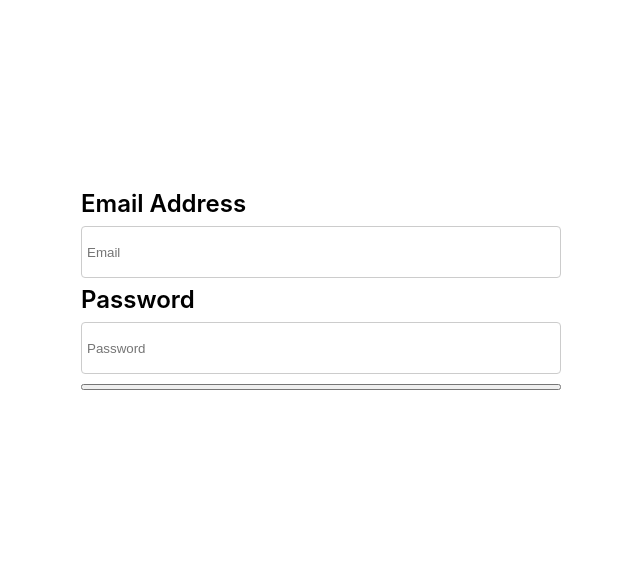
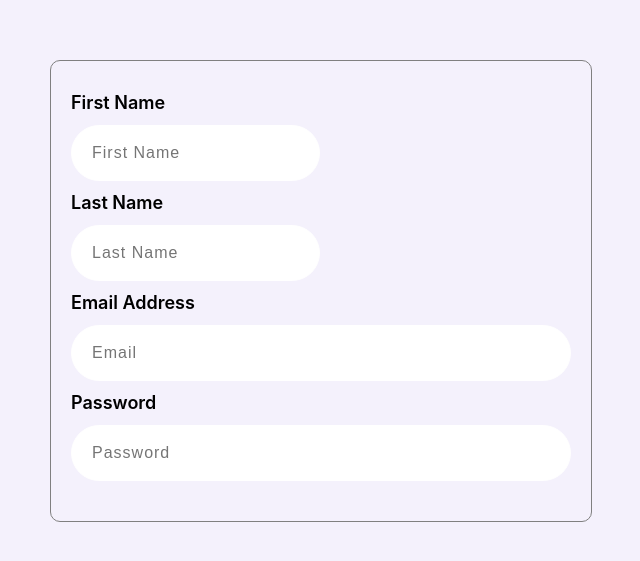
Before and after one commit to nermindonat/react-login-page, a React (Create React App) app: page /register in a window 1280 px wide. Shown: the part 109-670 px from the top of the page, without its empty margins (319-959 px from the left). Built offline with nearby package versions, Linux system fonts and the light colour scheme.

Commit message:
react-router-dom added.

```diff
--- a/package.json
+++ b/package.json
@@ -8,6 +8,7 @@
     "@testing-library/user-event": "^13.5.0",
     "react": "^18.2.0",
     "react-dom": "^18.2.0",
+    "react-router-dom": "^6.4.2",
     "react-scripts": "5.0.1",
     "web-vitals": "^2.1.4"
   },
--- a/src/App.css
+++ b/src/App.css
@@ -4,4 +4,5 @@
   display: flex;
   justify-content: center;
   align-items: center;
+  background-color: #F4F1FC;
 }
--- a/src/App.js
+++ b/src/App.js
@@ -1,11 +1,18 @@
-
-import './App.css';
-import LoginPage from './pages/LoginPage/LoginPage';
+import { BrowserRouter, Routes, Route } from "react-router-dom";
+import "./App.css";
+import LoginPage from "./pages/LoginPage/LoginPage";
+import RegisterPage from "./pages/RegisterPage/RegisterPage";
 
 function App() {
   return (
+
     <div className="App">
-      <LoginPage />
+      <BrowserRouter>
+      <Routes>
+        <Route path="/register" element={<RegisterPage />} />
+        <Route path="/login" element={<LoginPage />} />
+      </Routes>
+    </BrowserRouter>
     </div>
   );
 }
--- a/src/components/LoginForm/LoginForm.jsx
+++ b/src/components/LoginForm/LoginForm.jsx
@@ -1,25 +1,27 @@
-import React from 'react'
-import './loginForm.css'
+import React from "react";
+import Button from "../button/Button";
+import "./loginForm.css";
+import { Link } from "react-router-dom";
 
 const LoginForm = () => {
   return (
-    <div className='container'>
     <div className="login-form">
       <form>
-                <div className='email'>
+        <div className="email">
           <label htmlFor="email">Email Address</label>
-                    <input type="text" placeholder='Email'/>
+          <input type="text" placeholder="Email" />
         </div>
-                <div className='password'>
-                    <label htmlFor="username" placeholder='Password'>Password</label>
-                    <input type="text" placeholder='Password'/>
+        <div className="password">
+          <label htmlFor="username" placeholder="Password">
+            Password
+          </label>
+          <input type="text" placeholder="Password" />
         </div>
-                <button></button>
+        <Button />
       </form>
+      <Link to="/register">Don't have an account?</Link>
     </div>
+  );
+};
 
-    </div>
-  )
-}
-
-export default LoginForm
+export default LoginForm;
--- a/src/components/LoginForm/loginForm.css
+++ b/src/components/LoginForm/loginForm.css
@@ -1,15 +1,13 @@
-.container{
-    width: 500px;
-    min-height: 400px;
-    display: flex;
-
-}
 
 .login-form{
-    width: 100%;
     display: flex;
-    padding: 10px;
+    flex-direction: column;
+    padding: 20px;
     align-items: center;
+    width: 500px;
+    min-height: 350px;
+    border: 1px solid grey;
+    border-radius: 10px;
 
 }
 
@@ -17,6 +15,7 @@ form{
     width: 100%;
     display: flex;
     flex-direction: column;
+    margin: 10px 0;
 }
 
 .email{
@@ -35,17 +34,27 @@ label{
     display: block;
     line-height: 1.5rem;
     font-weight: 600;
-    font-size: 1.5rem;
+    font-size: 18px;
 }
 
 input{
     display: block;
     height: 40px;
-    padding: 5px;
-    border: 1px solid #ccc;
-    border-radius: 4px;
+    border: 1px solid #ffffff;
+    border-radius: 30px;
+    font-family: sans-serif;
     background-color: #fff;
     color: #000;
     font-weight: 300;
     margin: 10px 0px;
+    outline: none;
+    font-size: 16px;
+    padding: 7px 20px;
+    box-shadow: inset 0 0 0 0 #ffffff;
+    transition: .3s;
+    letter-spacing: 1px;
 }
+
+input:focus{
+    border-color: #b47e7b;
+}
--- /dev/null
+++ b/src/components/button/Button.jsx
@@ -0,0 +1,12 @@
+import React from 'react'
+import './button.css'
+
+const Button = () => {
+  return (
+    <div>
+      <button className='submit' type='submit'>Sign in to account</button>
+    </div>
+  )
+}
+
+export default Button
--- /dev/null
+++ b/src/components/button/button.css
@@ -0,0 +1,18 @@
+.submit{
+    display: inline-block;
+    width: 100%;
+    height: 50px;
+    padding: 5px;
+    border: 1px solid #ccc;
+    border-radius: 4px;
+    background-color: #0F172A;
+    color:#FFFFFF;
+    font-weight: 300;
+    font-size: 1.2rem;
+    margin-top: 10px;
+    transition: all 0.3 ease;
+}
+
+.submit:hover{
+    background-color: #2f2f31;
+}
--- a/src/index.js
+++ b/src/index.js
@@ -2,7 +2,6 @@ import React from 'react';
 import ReactDOM from 'react-dom/client';
 import './index.css';
 import App from './App';
-
 
 const root = ReactDOM.createRoot(document.getElementById('root'));
 root.render(
--- a/src/pages/LoginPage/LoginPage.jsx
+++ b/src/pages/LoginPage/LoginPage.jsx
@@ -1,5 +1,6 @@
 import React from 'react'
 import LoginForm from '../../components/LoginForm/LoginForm'
+
 
 const LoginPage = () => {
   return (
--- /dev/null
+++ b/src/pages/RegisterPage/RegisterPage.jsx
@@ -0,0 +1,30 @@
+import React from 'react'
+
+const RegisterPage = () => {
+  return (
+      <div className="login-form">
+      <form>
+      <div className="first-name">
+          <label htmlFor="firstname">First Name</label>
+          <input type="text" placeholder="First Name" />
+        </div>
+        <div className="last-name">
+          <label htmlFor="lastname">Last Name</label>
+          <input type="text" placeholder="Last Name" />
+        </div>
+        <div className="email">
+          <label htmlFor="email">Email Address</label>
+          <input type="text" placeholder="Email" />
+        </div>
+        <div className="password">
+          <label htmlFor="username" placeholder="Password">
+            Password
+          </label>
+          <input type="text" placeholder="Password" />
+        </div>
+      </form>
+    </div>
+  )
+}
+
+export default RegisterPage
```
Also changed, not shown: src/pages/RegisterPage/registerPage.css (added), 1 other file (tests, documents, lock files or other folders). Lines whose indentation alone changed are shown as unchanged.
